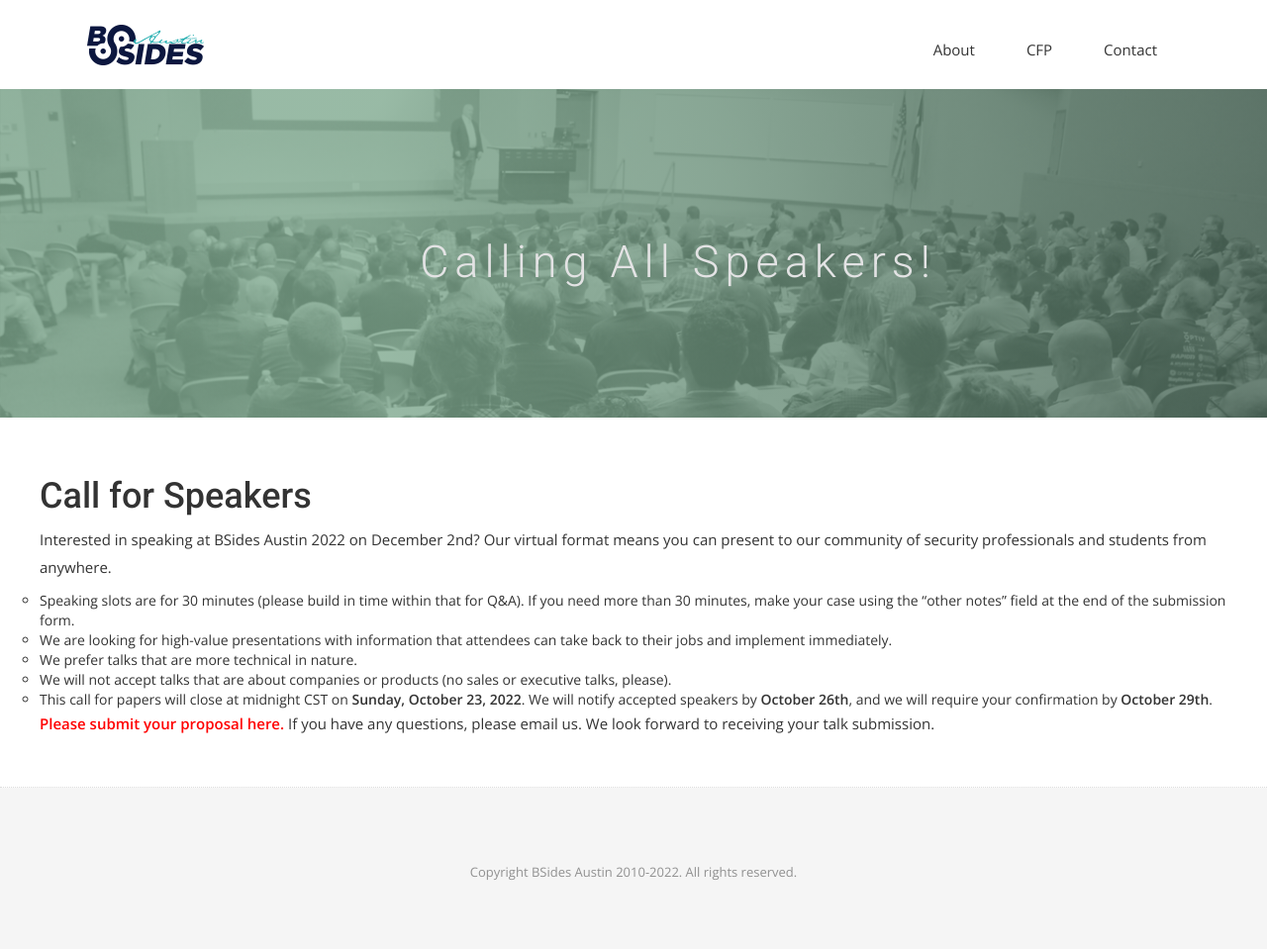
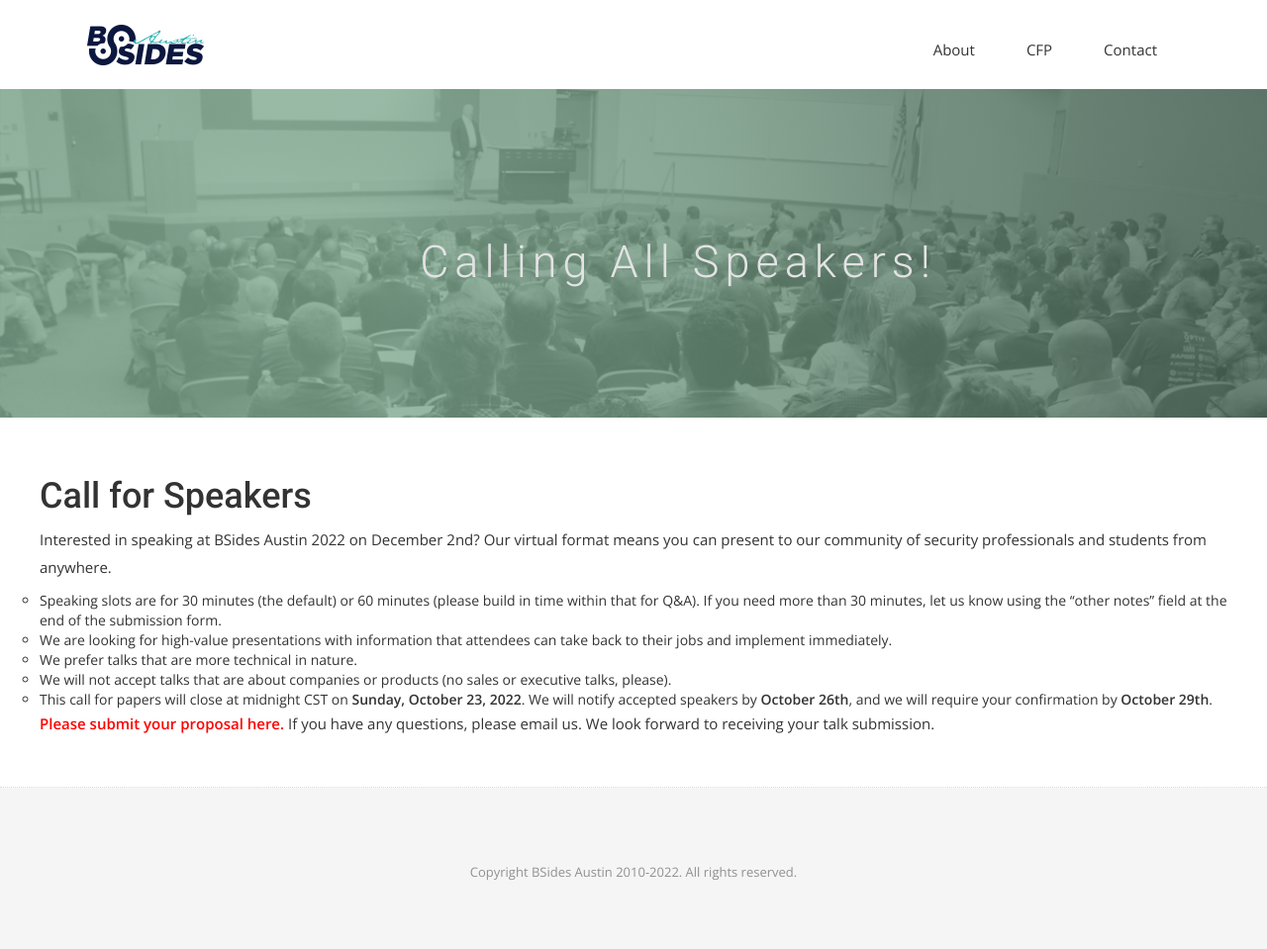
Before and after one commit to bsidesaustin/test, a Jekyll site: the page built from cfp.html, in a window 1280 px wide. Shown: the whole page at 99% size. Built offline with Jekyll 4.4.1, drawn with Linux system fonts in a browser that asks for light colours; nearby versions of some CDN libraries; some web fonts are replaced.

Commit message:
Update cfp.html

```diff
--- a/cfp.html
+++ b/cfp.html
@@ -30,7 +30,7 @@
 <p>Interested in speaking at BSides Austin 2022 on December 2nd? Our virtual format means you can present to our community of security professionals and students from anywhere.</p>
 
 <ul>
-  <li>Speaking slots are for 30 minutes (please build in time within that for Q&A). If you need more than 30 minutes, make your case using the “other notes” field at the end of the submission form.</li>
+  <li>Speaking slots are for 30 minutes (the default) or 60 minutes (please build in time within that for Q&A). If you need more than 30 minutes, let us know using the “other notes” field at the end of the submission form.</li>
   <li>We are looking for high-value presentations with information that attendees can take back to their jobs and implement immediately.</li>
   <li>We prefer talks that are more technical in nature. </li>
   <li>We will not accept talks that are about companies or products (no sales or executive talks, please).</li>
```
